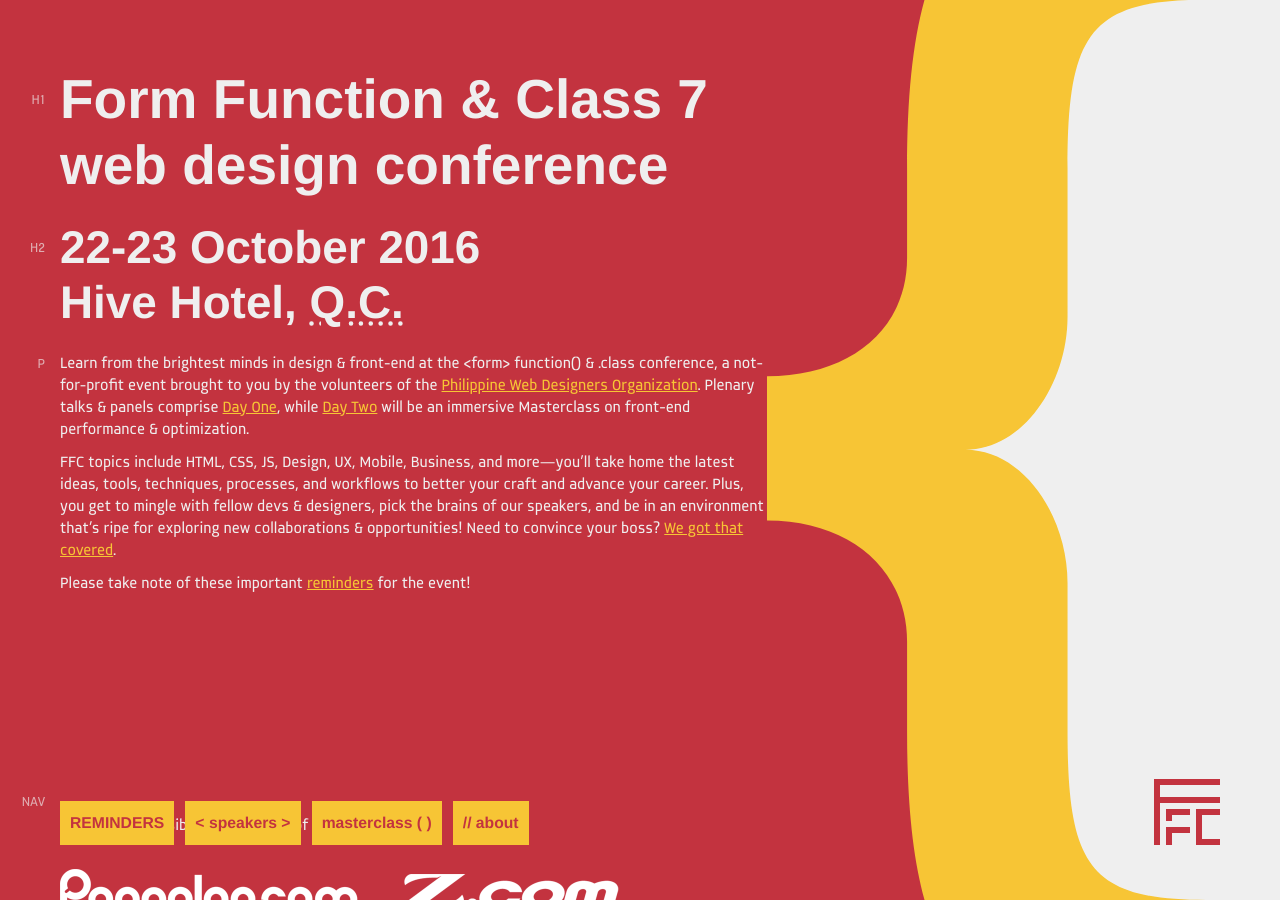
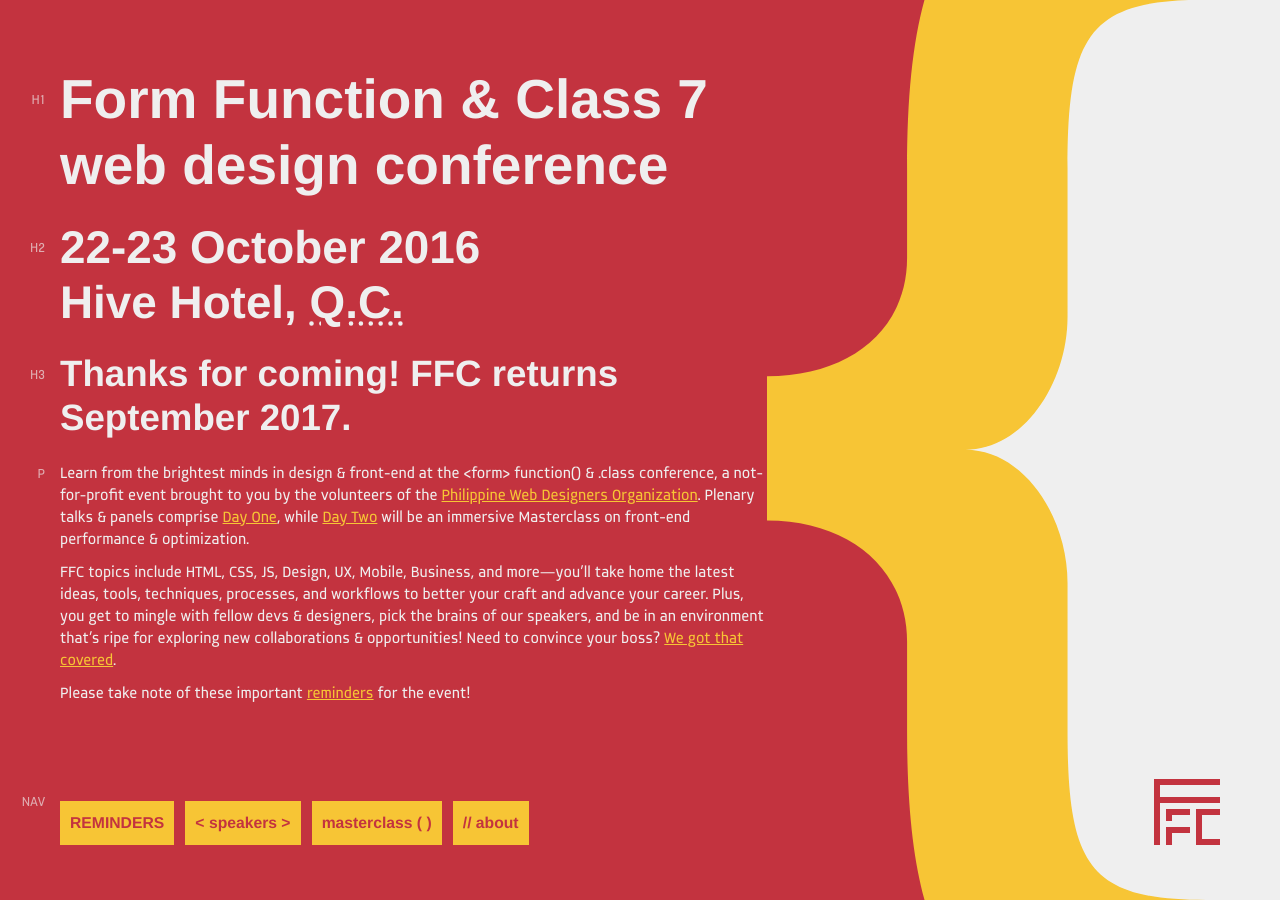
Before and after one commit to pwdo/FFC7-Main-Site, a Jekyll site: the page built from index.md, in a window 1280 px wide and 900 px high. Built offline with Jekyll 4.4.1, drawn with Linux system fonts in a browser that asks for light colours.

Commit message:
Updated MiniFFC pages with redirect toggle based on date + Added notice on FFC index

```diff
--- a/_includes/head.html
+++ b/_includes/head.html
@@ -9,8 +9,22 @@
     {% else %}{{ site.title }} &bull; Web Design Conference in Asia &bull; {{ site.date }}
     {% endif %}
   </title>
+
   {% comment %}/// if page.redirect value exists, redirect to said URL ///{% endcomment %}
-  {% if page.redirect %}<meta http-equiv="refresh" content="0; url={{ page.redirect }}">{% endif %}
+  {% if page.redirect %}
+
+    {% comment %}/// if page.date value exists, enable/disable redirect depending on whether event is over ///{% endcomment %}
+    {% if page.date %}
+      {% capture nowdate %}{{ 'now' | date: '%s' }}{% endcapture %}
+      {% capture eventdate %}{{ page.date | date: '%s' }}{% endcapture %}
+      {% if nowdate <= eventdate %}
+        <meta http-equiv="refresh" content="0; url={{ page.redirect }}">
+      {% endif %}
+    {% else %}
+      <meta http-equiv="refresh" content="0; url={{ page.redirect }}">
+    {% endif %}
+
+  {% endif %}
 
   <link rel="icon" href="{{ "/favicon.png" | prepend: site.url }}" type="image/png"/>
   <link rel="shortcut icon" href="{{ "/favicon.png" | prepend: site.url }}" type="image/png"/>
@@ -34,6 +48,7 @@
     <link rel="canonical" href="{{ page.url | replace:'index.html','' | prepend: site.baseurl | prepend: site.url }}">
     <meta property="og:url" content="{{ site.url }}">
   {% endif %}
+
   <meta name="description"         content="{% if page.excerpt %}{{ page.excerpt | strip_html | strip_newlines | truncate: 160 }}{% else %}{{ site.description }}{% endif %}">
   <meta property="og:description"  content="{% if page.excerpt %}{{ page.excerpt | strip_html | strip_newlines | truncate: 160 }}{% else %}{{ site.description }}{% endif %}">
   <meta name="twitter:description" content="{% if page.excerpt %}{{ page.excerpt | strip_html | strip_newlines | truncate: 160 }}{% else %}{{ site.description }}{% endif %}">
--- a/index.md
+++ b/index.md
@@ -11,6 +11,8 @@
 # Form Function & Class&nbsp;7 web&nbsp;design conference
 
 ## 22-23 October 2016 <br> Hive Hotel, <abbr title="Quezon City">Q.C.</abbr>
+
+### Thanks for coming! FFC returns September 2017.
 
 Learn from the brightest minds in design & front-end at the \<form\> function() & .class conference, a not-for-profit event brought to you by the volunteers of the <a href="http://pwdo.org">Philippine Web Designers Organization</a>. Plenary talks & panels comprise <a href="/speakers/">Day One</a>, while <a href="/masterclass/">Day Two</a> will be an immersive Masterclass on front-end performance & optimization.
 
```
Also changed, not shown: meetup/index.md (+1 -0 lines), roadshow/index.md (+2 -1 lines), workshop/index.md (+1 -0 lines). Lines whose indentation alone changed are shown as unchanged.
